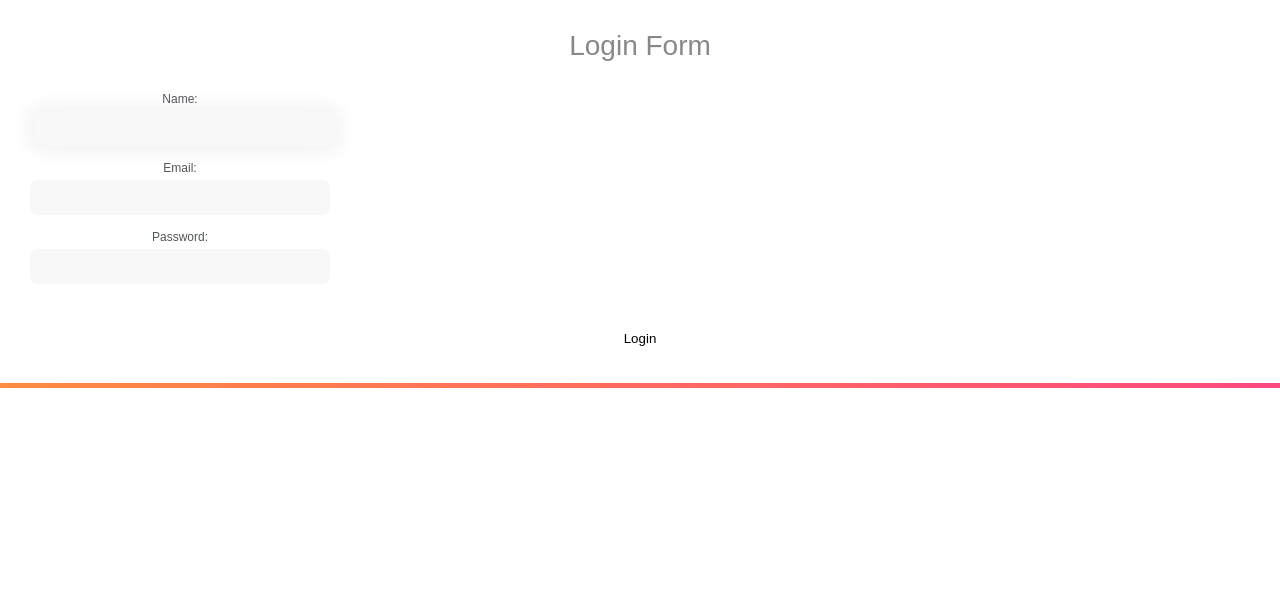
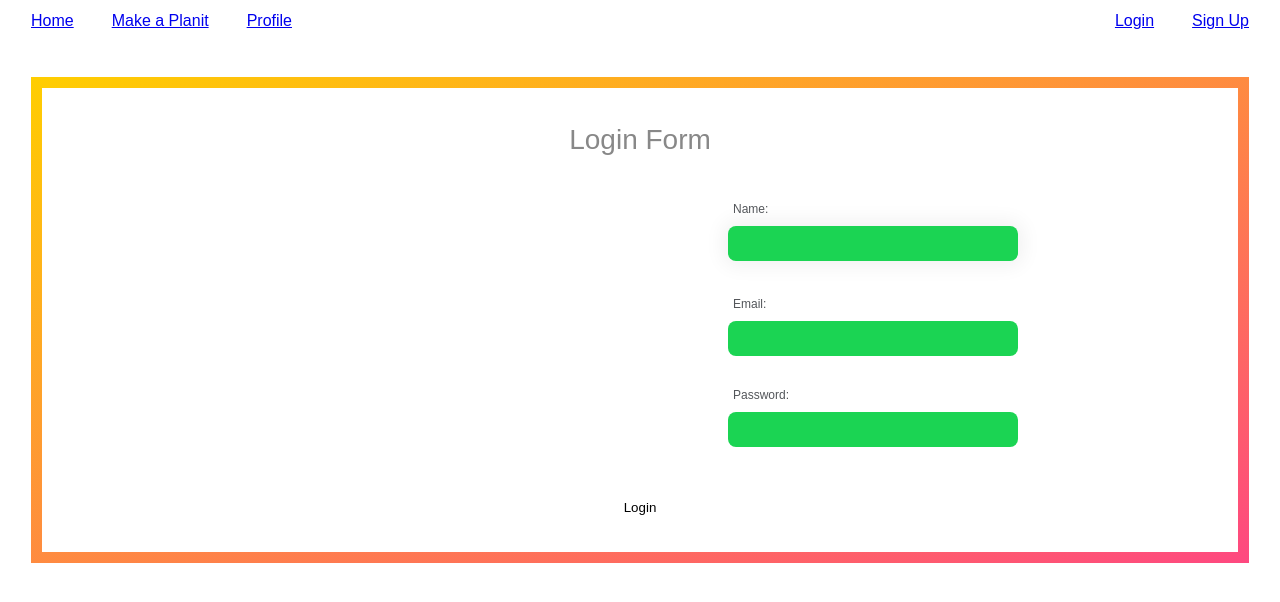
Before and after one commit to westinm01/Planit, a React (Create React App) app in the folder planit/: page /login in a window 1280 px wide. Shown: the top 602 px of the page. Built offline with nearby package versions, Linux system fonts and the light colour scheme.

Commit message:
fixed the navbar for login

```diff
--- a/planit/src/App.css
+++ b/planit/src/App.css
@@ -80,7 +80,10 @@
 .makeAPlanItPage {
   background-color: azure;
 }
-
+.login
+{
+  background-color: rgb(19, 62, 153);
+}
 div.makeplanit {
   text-align: center;
   position: relative;
--- a/planit/src/App.js
+++ b/planit/src/App.js
@@ -1,4 +1,4 @@
-import logo from './logo.svg';
+
 import './App.css';
 import { BrowserRouter, Route, Routes } from "react-router-dom";
 
@@ -7,7 +7,7 @@ import Home from "./components/Home"
 
 import MakePlanit from "./components/MakePlanitPage";
 import Profile from "./components/ProfilePage";
-import Loginform from "./components/Loginform";
+import Login from "./components/Login";
 
 function App() {
   return (
@@ -20,7 +20,7 @@ function App() {
           <Route path = '/Home' element = {<Home />}/>
           <Route path = '/makeAPlanit' element = {<MakePlanit />}/>
           <Route path = '/profile' element = {<Profile />}/>
-          <Route path = "/login" element = {<Loginform />}/>
+          <Route path = "/login" element = {<Login />}/>
         </Routes>
     </BrowserRouter>
       {/* <header className="App-header">
--- a/planit/src/Loginform.css
+++ b/planit/src/Loginform.css
@@ -1,8 +1,10 @@
 *{
-    margin: 0;
-    padding: 0;
+    margin: 1px;
+    padding: 5px;
     box-sizing: border-box;
     font-family: montserrat,sans-serif;
+
+
 }
 input,button {
     appearance: none;
@@ -11,7 +13,7 @@ input,button {
     outline: none;
 
 }
-.Logintest
+.Loginform
 {
     height:100vh;
     display: flex;
@@ -43,6 +45,7 @@ form .form-inner{
     background-color: #FFF;
     padding: 30px;
     z-index: 2;
+
 }
 form .form-inner h2{
     color: #888;
@@ -63,6 +66,7 @@ form .form-inner .form-group{
     color:#53565A;
     font-size: 12px;
     margin-bottom: 5px;
+    margin-left: 650px;
     transition: 0.4s;
 
 }
@@ -72,9 +76,10 @@ form .form-inner .form-group{
 }
 form .form-inner .form-group input{
     display: block;
+    margin-left: 650px;
     width: 100%;
     padding: 10px 15px;
-    background-color: #F8F8F8;
+    background-color: #1bd453;
     border-radius: 8px;
     transition: 0.4s;
 }
--- a/planit/src/components/Loginform.css
+++ /dev/null
@@ -1,100 +0,0 @@
-*{
-    margin: 0;
-    padding: 0;
-    box-sizing: border-box;
-    font-family: montserrat,sans-serif;
-}
-input,button {
-    appearance: none;
-    background: none;
-    border: none;
-    outline: none;
-
-}
-.Logintest
-{
-    height:100vh;
-    display: flex;
-    align-items: center;
-    justify-content: center;
-    background-color: #53565A;
-}
-form {
-    display: block;
-    position:relative;
-
-}
-form:after{
-    content: '';
-    display: block;
-    position: absolute;
-    top: -5px;
-    left:-5px;
-    right:-5px;
-    bottom:-5px;
-    z-index: 1;
-    background-image:linear-gradient(to bottom right,#FFCE00,#FE4880) ;
-
-
-}
-form .form-inner{
-    position:relative;
-    display: block;
-    background-color: #FFF;
-    padding: 30px;
-    z-index: 2;
-}
-form .form-inner h2{
-    color: #888;
-    font-size: 28px;
-    font-weight: 500;
-    margin-bottom: 30px;
-
-
-}
-form .form-inner .form-group{
-    display: block;
-    width:300px;
-    margin-bottom: 15px;
-
-}
-.form-inner .form-group label{
-    display: block;
-    color:#53565A;
-    font-size: 12px;
-    margin-bottom: 5px;
-    transition: 0.4s;
-
-}
-.form-inner .form-group:focus-within label{
-    color:#FE4880;
-
-}
-form .form-inner .form-group input{
-    display: block;
-    width: 100%;
-    padding: 10px 15px;
-    background-color: #F8F8F8;
-    border-radius: 8px;
-    transition: 0.4s;
-}
-form .form-inner .form-group input:focus{
-    box-shadow: 0px 0px 3px rgba(0,0,0,0.2);
-}
-form .form-inner input [type="submit"]
-{
-    display: inline-block;
-    padding: 10px,15px;
-    border-radius: 8px;
-    background-image:linear-gradient(to right, #FFCE00 50%,#FFCE00 50%, #FE4880);
-    background-size: 200%;
-    background-position: 0%;
-    transition: 0.4s;
-    color: #FFF;
-    font-weight: 700;
-    cursor: pointer;
-}
-form .form-inner input [type="submit"]:hover{
-
-    background-position: 100% 0%;
-}
--- a/planit/src/components/Loginform.js
+++ b/planit/src/components/Loginform.js
@@ -10,8 +10,8 @@ const Loginform = ({Login, error}) =>{
         Login(details);
     }
     return(
-        <div className ="loginPage">
-        <NavBar />
+     <div className ="loginPage">
+            <NavBar />
         <form onSubmit={submitHandler}>
 
             <div className='form-inner'>
@@ -33,6 +33,7 @@ const Loginform = ({Login, error}) =>{
                     onChange={e => setDetails({...details, password: e.target.value})}value={details.password}/>
                 </div>
                 <input type='submit' value='Login' />
+                {/*<input type='create' value='Setup'></> */}
             </div>
         </form>
         </div>
```
Also changed, not shown: planit/src/components/Login.js (renamed from planit/src/components/Logintest.js).
